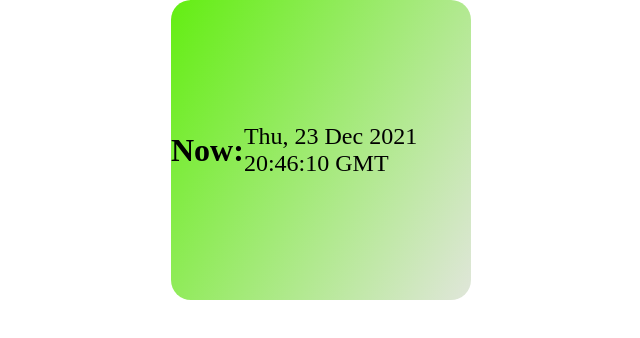
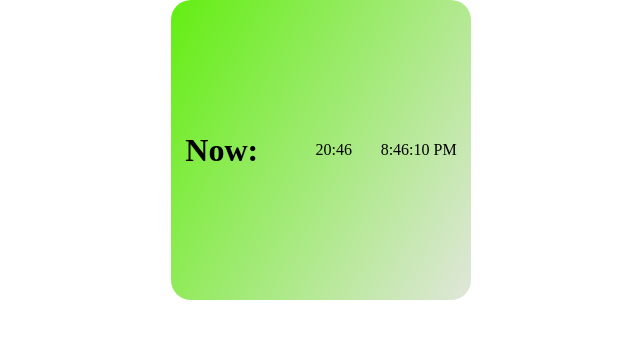
Before and after one commit to ovodima/HW18-Clock_OOP_Class, a plain HTML site: page index.html in a window 1280 px wide. Shown: the whole page, without its empty margins (319-959 px from the left). Drawn offline with Linux system fonts and the light colour scheme.

Commit message:
Home work render add

```diff
--- a/index.html
+++ b/index.html
@@ -11,7 +11,9 @@
 <body>
     <div class="main">
         <h1>Now:</h1>
-        <div class="time full"></div>
+        <div class="time-1 full"></div>
+        <div class="time-2 full"></div>
+        <div class="time-3 full"></div>
     </div>
 </body>
 </html>
--- a/main.js
+++ b/main.js
@@ -1,31 +1,39 @@
 const main = document.querySelector(".main");
 const interval = 250;
-const time = document.querySelector(".time");
-let check = time.classList.contains('full')
+const time1 = document.querySelector(".time-1");
+const time2 = document.querySelector(".time-2");
+const time3 = document.querySelector(".time-3");
+// let check = time.classList.contains('full')
 
 class Clock {
     constructor() {
         this.clock = new Date()
+        this.formats = []
     }
 
     getTime() {
-        return this.clock.toUTCString()
+        this.formats.push(this.clock.toUTCString())
     }
 
-    render() {
+    getFormats() {
+        return this.formats
+    }
 
-        if(check) {
-            return time.innerText = this.getTime()
-        } else if(!check) {
-            return time.innerText = this.getTime()
-        } else {
-            time.innerText = this.getTime()
-        }
+    render(elem) {
+        this.getTime()
+        let formats = this.getFormats()
+
+        formats.filter(format => {
+            if(format.includes(this.getTime())) {
+                elem.innerText = format
+            }
+        })
+
 
     }
 
+    }
 
-}
 
 class Full extends Clock {
     constructor() {
@@ -36,12 +44,10 @@ class Full extends Clock {
     }
 
     getTime() {
-        return new Date().toLocaleTimeString()
+        let localString = new Date().toLocaleTimeString()
+        this.formats.push(localString)
+        return localString
     }
-
-    // render() {
-    //     time.innerText = this.getTime()
-    // }
 }
 
 class Short extends Clock {
@@ -55,12 +61,11 @@ class Short extends Clock {
         if (this.hour < 10) this.hour = "0" + this.hour;
         if (this.minutes < 10) this.minutes = "0" + this.minutes;
 
-        return `${this.hour}:${this.minutes}`
+        let shortFormat = `${this.hour}:${this.minutes}`
+
+        this.formats.push(shortFormat)
+        return shortFormat
     }
-
-    // render() {
-    //     time.innerText = this.getTime()
-    // }
 
 }
 
@@ -70,7 +75,14 @@ main.addEventListener('click', (e) => {
     console.log(e.target.classList)
 })
 
+
+
 setInterval(() => {
-    let clock = new Clock()
-    clock.render()
+// let clock = new Clock()
+let short = new Short()
+let full = new Full()
+
+//  clock.render(time1)
+ short.render(time2)
+ full.render(time3)
 }, interval);
```
